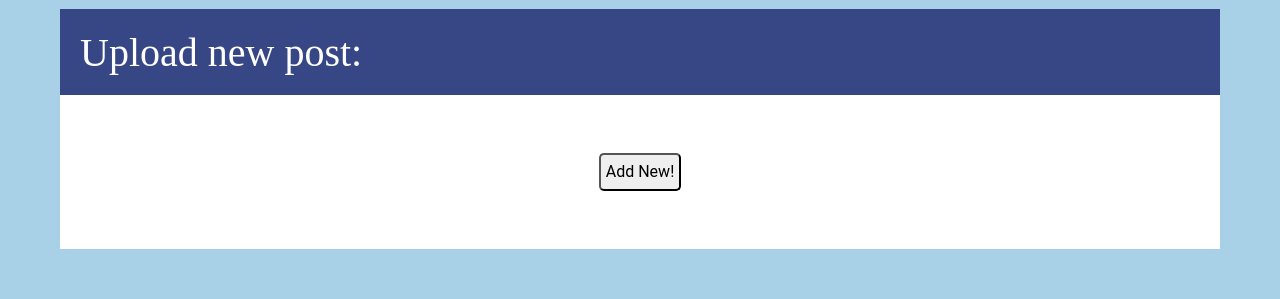
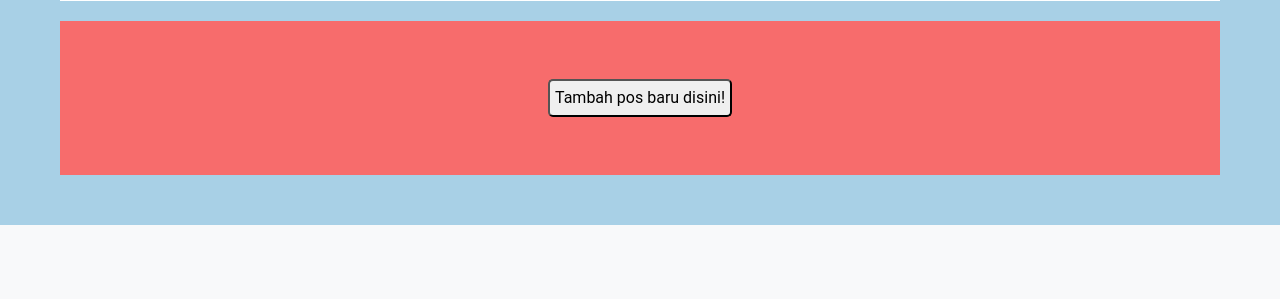
Before and after one commit to fwibisono87/fight-corona, a Django app: page /forum in a window 1280 px wide. Shown: the part 1290-1589 px from the top of the page. After the commit the page ends 1515 px from the top, so only its background shows below. Run offline with Django 3.2, Linux system fonts and the light colour scheme; data comes from the database, SQL or seed files in the repository; both versions use the stored data as it was after the commit; some libraries are stand-ins or nearby versions.

Commit message:
re-themed and proofread to bahasa indonesia

```diff
--- a/francis/models.py
+++ b/francis/models.py
@@ -2,7 +2,7 @@ from django.db import models
 
 class Image(models.Model): ##courtesy of the fine gentlemen at 4chan.org
     title = models.CharField(max_length=50)
-    image = models.ImageField(blank=True)
+    image = models.ImageField(blank=True, default="static/francis/img/no-image.png")
     author = models.CharField(max_length=20)
     email = models.EmailField(blank=True)
     caption = models.CharField(max_length=280) ##hehe twitter joke
--- a/templates/francis/index.html
+++ b/templates/francis/index.html
@@ -18,6 +18,10 @@
             <div class="header_box">
                 <h1>Forum</h1>
             </div>
+            <br>
+            <div class="content_box" style="background-color: #f76c6c">
+                Loncat ke bawah untuk membuat post baru <a href="forum#add-new"><button>disini!</button></a>
+            </div>
         </div>
         <br>
         {% for image in board %}
@@ -29,11 +33,13 @@
                 </div>
             </div>
             <div class="grid-container" style="background-color: white">
-                <div class="element">
-                    <div class="content_box">
-                        <img src="media/{{ image.image }}" style="width: 50%">
+                {% if image.image %}
+                    <div class="element">
+                        <div class="content_box">
+                            <img src="media/{{ image.image }}" style="width: 50%">
+                        </div>
                     </div>
-                </div>
+                {% endif %}
                 <div class="element">
                     <div class="content_box">
                         <p class="caption">"{{ image.caption }}"</p>
@@ -45,11 +51,8 @@
         {% endfor %}
         <div class="grid-container">
             <div class="element">
-                <div class="header_box">
-                    <h1>Upload new post:</h1>
-                </div>
-                <div class="content_box" style="background-color: white">
-                    <a href="/forum/new_post"><button>Add New!</button></a>
+                <div class="content_box" style="background-color: #f76c6c" id="add-new">
+                    <a href="/forum/new_post"><button>Tambah pos baru disini!</button></a>
                 </div>
             </div>
         </div>
--- a/templates/francis/upload_form.html
+++ b/templates/francis/upload_form.html
@@ -21,7 +21,7 @@
                 </div>
             </div>
         </div>
-        <div class="grid-container">
+        <div class="grid-container" style="background-color: white">
             <div class="element">
                 <div class="content_box"  style="display: flex; justify-content: center">
                     <form method="post" enctype="multipart/form-data">
```
Also changed, not shown: db.sqlite3.
